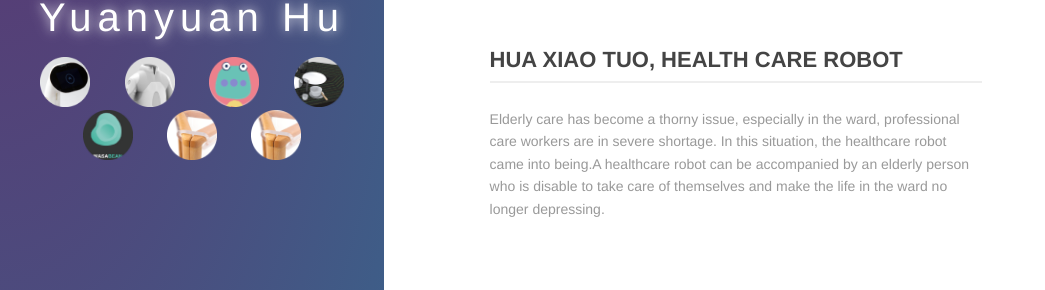
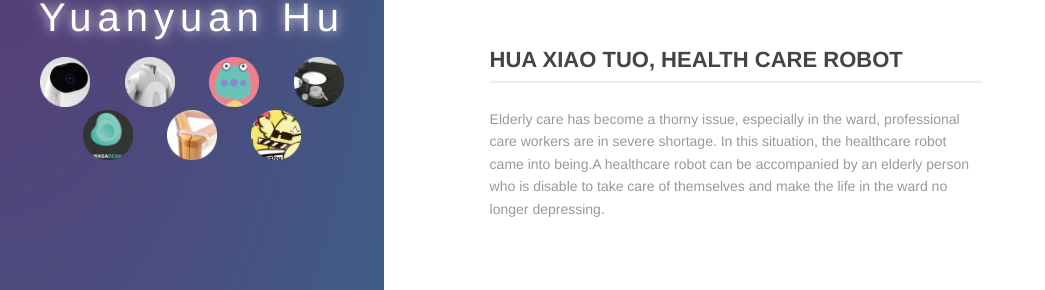
Before and after one commit to yuanyuanhu96/Potfolio-Archive, a Jekyll site: the page built from index.md, in a window 1280 px wide. Shown: the part 272-562 px from the top of the page, without its empty margins (0-1045 px from the left). Built offline with Jekyll 4.4.1, drawn with Linux system fonts in a browser that asks for light colours.

Commit message:
Update index.md

```diff
--- a/index.md
+++ b/index.md
@@ -13,7 +13,7 @@ layout: default
                 <a href="https://huyuanyuan96.github.io/eating-flow" target="_blank"><img src="/images/Project-icon-png/Project-icon-04.png" alt="" width="50"/></a>
                 <a href="https://huyuanyuan96.github.io/wasa-bean" target="_blank"><img src="/images/Project-icon-png/Project-icon-05.png" alt="" width="50"/></a>
                 <a href="https://huyuanyuan96.github.io/carriage-return-line-feed-new-line-end-file" target="_blank"><img src="/images/Project-icon-png/Project-icon-06.png" alt="" width="50"/></a>
-                <a href="https://huyuanyuan96.github.io/Ada-bird" target="_blank"><img src="/images/Project-icon-png/Project-icon-06.png" alt="" width="50"/></a>
+                <a href="https://huyuanyuan96.github.io/Ada-bird" target="_blank"><img src="/images/Project-icon-png/Project-icon-07.png" alt="" width="50"/></a>
       </div>
       <div id="particles-js"></div>
     </div>
```
